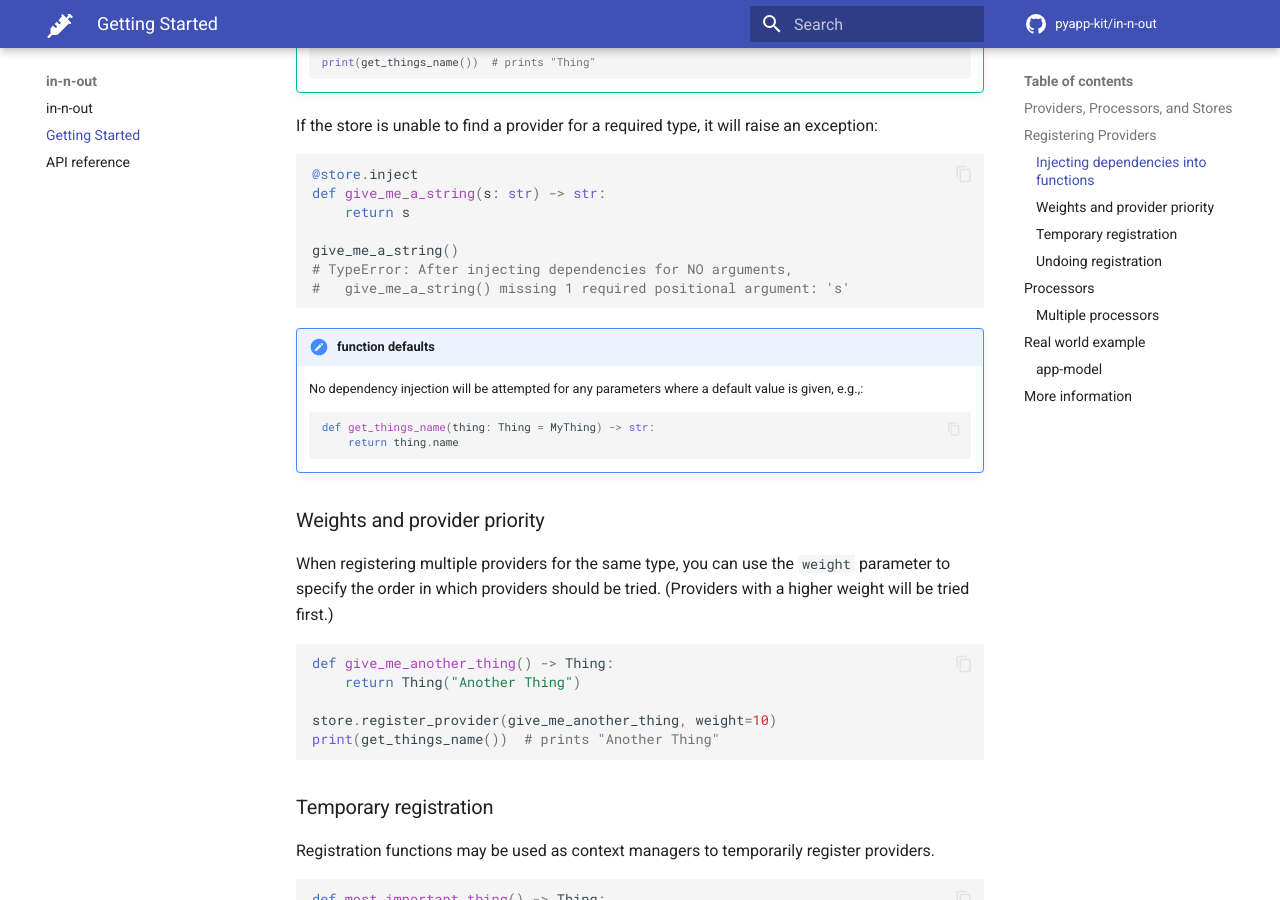
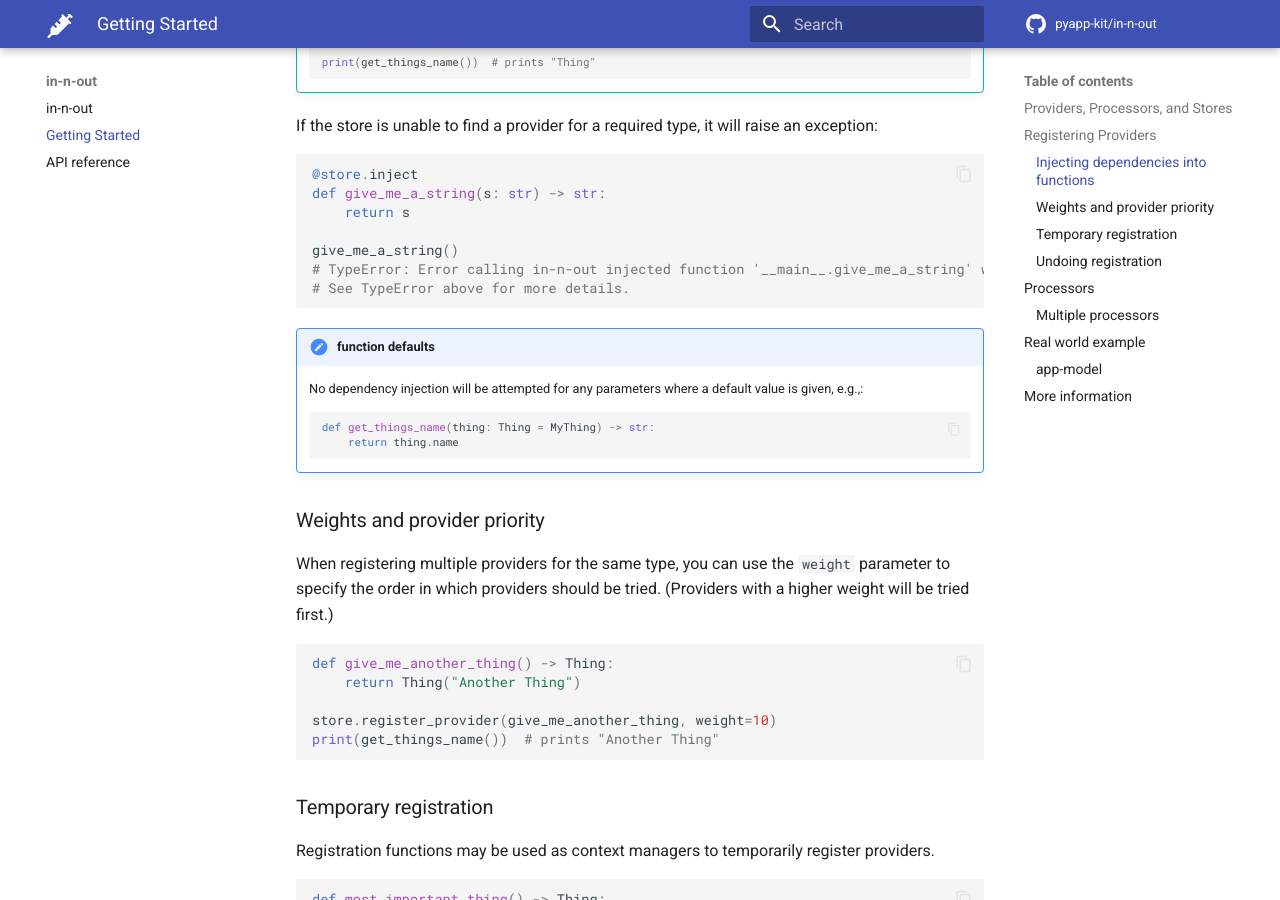
Before and after one commit to pyapp-kit/in-n-out, an MkDocs documentation site: the page built from docs/getting_started.md, in a window 1280 px wide and 900 px high, scrolled down 2456 px. Built offline with MkDocs 1.6.1 and Material for MkDocs 9.7.7, drawn with Linux system fonts in a browser that asks for light colours; comment, search, counter and statistics services are not loaded.

Commit message:
chore: new error message (#122)
* chore: new error message

* fix test

````diff
--- a/docs/getting_started.md
+++ b/docs/getting_started.md
@@ -132,8 +132,8 @@ def give_me_a_string(s: str) -> str:
     return s
 
 give_me_a_string()
-# TypeError: After injecting dependencies for NO arguments,
-#   give_me_a_string() missing 1 required positional argument: 's'
+# TypeError: Error calling in-n-out injected function '__main__.give_me_a_string' with kwargs {}.
+# See TypeError above for more details.
 ```
 
 !!!note "function defaults"
````
Also changed, not shown: 2 other files.
